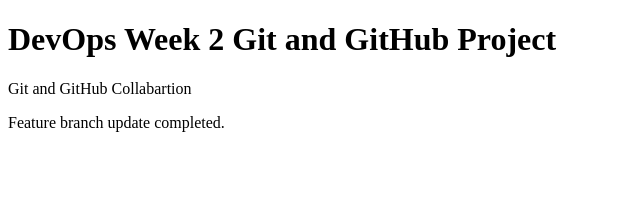
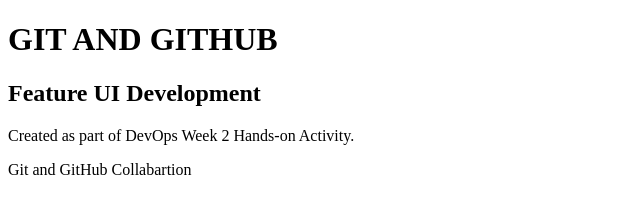
Before and after one commit to mubashirfarazs806-sketch/DevOps-Week-02, a plain HTML site: page index.html in a window 1280 px wide. Shown: the whole page, without its empty margins (0-640 px from the left). Drawn offline with Linux system fonts and the light colour scheme.

Commit message:
Add UI feature

```diff
--- a/index.html
+++ b/index.html
@@ -5,8 +5,10 @@
 </head>
 <body>
 
-    <h1>DevOps Week 2 Git and GitHub Project</h1>
+    <h1>GIT AND GITHUB</h2>
+    <h2>Feature UI Development</h2>
+    <p>Created as part of DevOps Week 2 Hands-on Activity.</p>
     <p>Git and GitHub Collabartion</p>
-    <p>Feature branch update completed.</p>
+
 </body>
-</htmli>
+</html>
```
